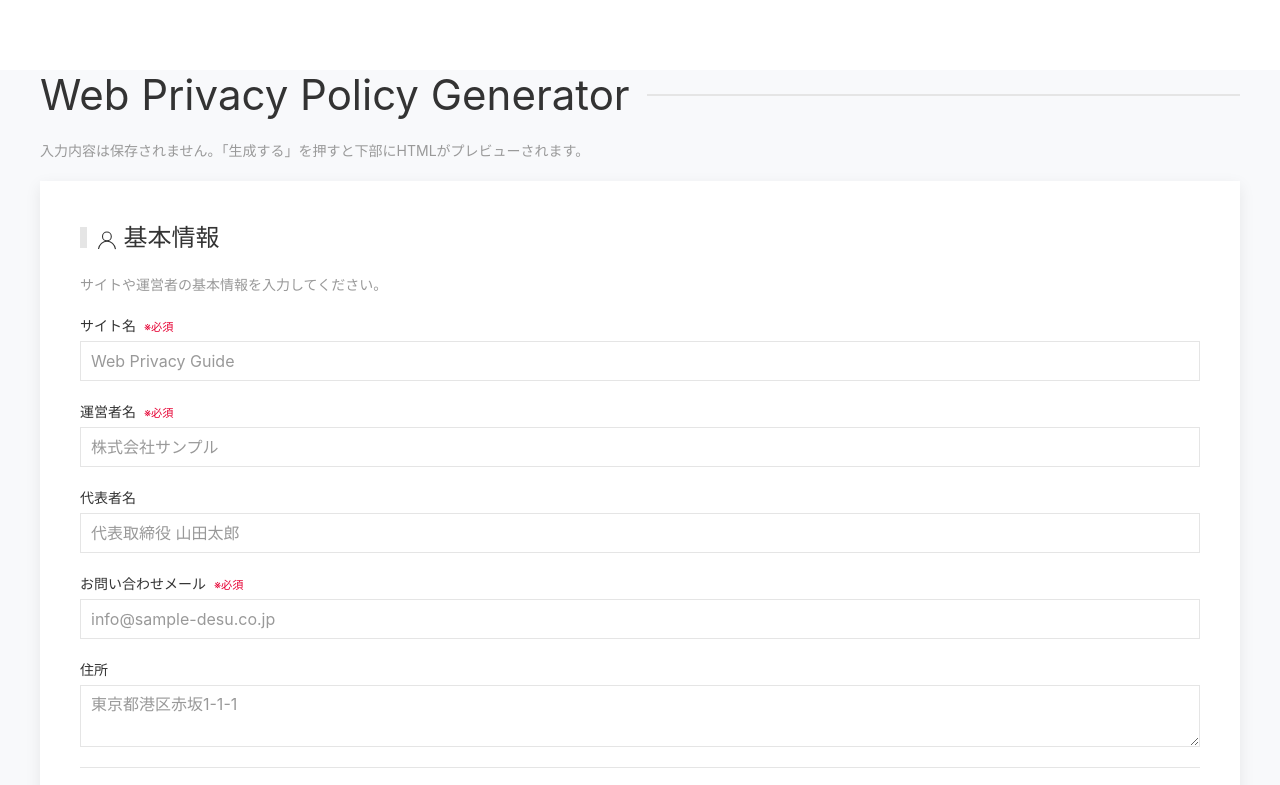
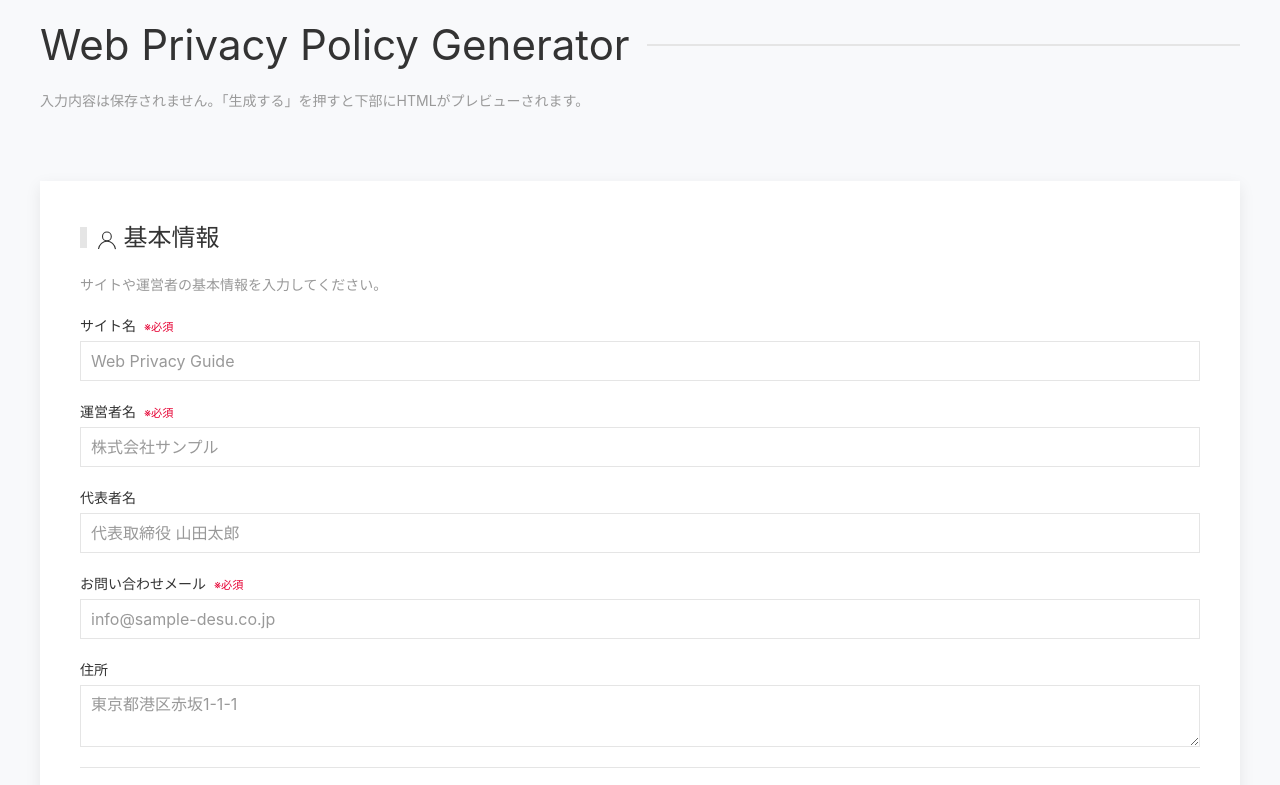
Before and after one commit to amarga24/privacy-generator, a website: page index.html in a window 1280 px wide. Shown: the top 785 px of the page. Drawn offline with nearby package versions, Linux system fonts and the light colour scheme.

Commit message:
タイトルのマージン調整

```diff
--- a/index.html
+++ b/index.html
@@ -15,11 +15,11 @@
 
 <body>
 
-  <div class="uk-container uk-margin-large-top uk-margin-large-bottom">
-    <h1 class="uk-heading-line"><span>Web Privacy Policy Generator</span></h1>
+  <div class="uk-container uk-margin-large-bottom">
+    <h1 class="uk-heading-line uk-margin-top"><span>Web Privacy Policy Generator</span></h1>
     <p class="uk-text-small uk-text-muted">入力内容は保存されません。「生成する」を押すと下部にHTMLがプレビューされます。</p>
 
-    <form id="policyForm" class="uk-form-stacked uk-card uk-card-default uk-card-body uk-margin">
+    <form id="policyForm" class="uk-margin-large-top uk-form-stacked uk-card uk-card-default uk-card-body uk-margin">
 
       <!-- 基本情報 -->
       <h3 class="uk-heading-bullet"><span uk-icon="user"></span> 基本情報</h3>
```
